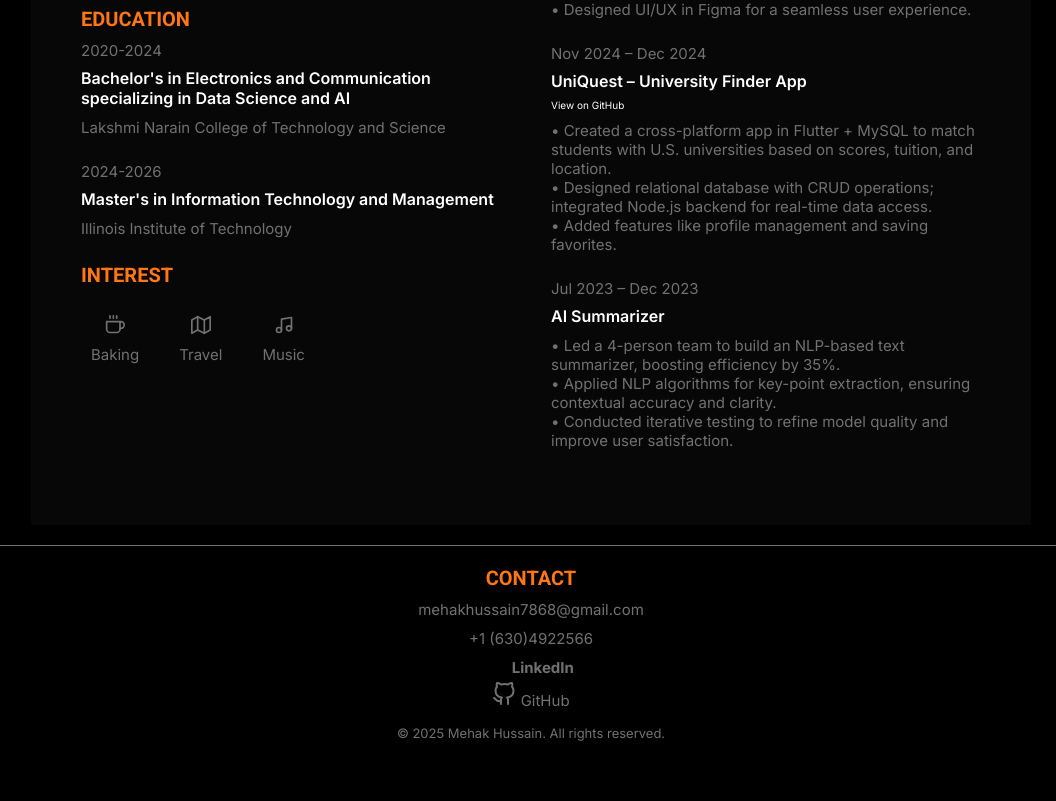
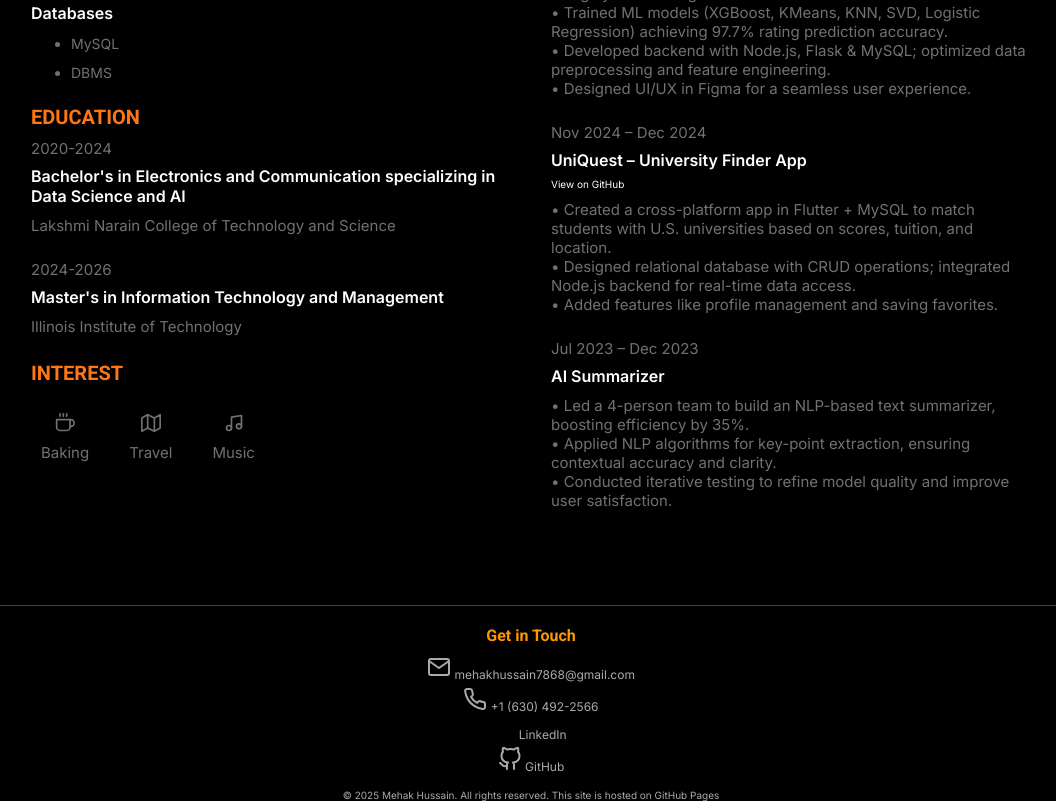
Before and after one commit to mehhakh13/Resume_mehak, a plain HTML site: page index.html in a window 1280 px wide. Shown: the part 942-1743 px from the top of the page, without its empty margins (109-1165 px from the left). Before the commit the page ends 1683 px from the top, so only its background shows below. Drawn offline with nearby package versions, Linux system fonts and the light colour scheme.

Commit message:
changes file name

```diff
--- a/Mehak_Hussain_Resume.HTML
+++ b/index.html
@@ -4,13 +4,13 @@
     <meta charset="UTF-8">
     <meta name="viewport" content="width=device-width, initial-scale=1.0">
     <title>Resume_mehak</title>
-    <link rel="stylesheet" href="Mehak_Hussain_Resume.CSS">
+    <link rel="stylesheet" href="style.css">
     <script src="https://unpkg.com/feather-icons"></script>
 
 </head>
 <body>
  <!-- Navigation -->
-  <nav>
+  <nav aria-label="Main navigation">
     <ul>
       <li><a href="#skills">Skills</a></li>
       <li><a href="#education">Education</a></li>
@@ -20,7 +20,9 @@
       <li><a href="#contact">Contact</a></li>
     </ul>
   </nav>
-  <div class="container">
+
+ <!-- header -->
+  <header>
     <div class="profile">
         <div class="profile_container">
             <div class="profile_image">
@@ -39,7 +41,14 @@
             </div>
         </div>
     </div>
-    <div class="left">
+  </header>
+
+<!-- ------main body-------- -->
+
+<section class="main-content">
+
+  <div id="left" class="left">
+    <!-- left content -->
      <div class="skills">
             <h2 class="title">Skills</h2>
 
@@ -137,7 +146,9 @@
                </div>
         </div>
   </div>
-    <div class="right">
+
+  <div id="right" class="right">
+    <!-- right content -->
      <div class="experience">
             <h3 class="title">Experience</h3>
             <div class="exp_item">
@@ -149,6 +160,7 @@
                     ● Implemented marketing strategies including social media campaigns, local promotions, and partnerships
                     ● Organized and managed 2 baking exhibitions enhancing the bakery’s visibility and community presence
                 </p>
+            </div>
     </div>
 
     <div class="projects">
@@ -185,93 +197,46 @@
                     • Conducted iterative testing to refine model quality and improve user satisfaction.
                   </p>
                 </div>
-              </div>
 
 
-
-
-            <!-- <div class="projects">
-                <h3 class="title">Projects</h3>
-                <div class="pro_items">
-                    <p class="profile_description">January 2025 - May 2025</p>
-                    <h4 class="content">Readiculous - Hybrid Book recomendation System </h4>
-                    <p class="profile_description">
-                        Developed a mobile-based hybrid recommendation system using Flutter for Android and iOS, integrating both content-
-based and collaborative filtering approaches.
-• Utilized GoodReads 100k dataset for personalized book suggestions and library acquisition optimization.
-• Built and optimized multiple ML models (XGBoost, KMeans, KNN, SVD, Logistic Regression) achieving up to 97.74%
-accuracy in rating prediction.
-• Designed backend using Node.js, Flask, and MySQL, with advanced feature engineering and data preprocessing in
-Python.
-• Created an interactive, user-friendly interface in Flutter and designed UI/UX prototypes in Figma.
-                    </p>
     </div>
-                <div class="pro_items">
-                    <p class="profile_description">November 2024 - December 2024</p>
-                    <h4 class="content">Readiculous - Uniquest App – University Finder Application </h4>
-                    <p class="profile_description">Developed a cross-platform mobile app using Flutter and MySQL to help students find U.S. universities based on
-                        GRE/TOEFL scores, tuition fees, and location.
-                        ● Designed and implemented a MySQL relational database with CRUD operations for managing university and student
-                        data, including features for saving favorites and managing profiles.
-                        ● Used Node.js as a backend for connecting the database to the flutter application.</p>
-                </div>
-                <div class="pro_items">
-                    <p class="profile_description">July 2023 – December 2023</p>
-                    <h4 class="content">AI Summarizer</h4>
-                    <p class="profile_description">
-                        Led a team of 4 to design and develop an AI-powered text summarization tool, improving summarization efficiency by
-                        35% based on post-launch feedback.
-                        • Implemented NLP algorithms to extract and condense key points from complex texts, enhancing clarity and relevance
-                        for end-users.
-                        • Conducted iterative testing and refinement to optimize output quality and maintain contextual accuracy
-                    </p>
-                </div> -->
-            </div>
-        </div>
-    </div>
-    <footer class="footer">
-        <div class="footer_left">
-          <h3 class="title">Contact</h3>
-          <div class="contact_info">
-            <p class="profile_description">mehakhussain7868@gmail.com</p>
-            <p class="profile_description">+1 (630)4922566</p>
-            <a href="https://www.linkedin.com/in/mehakhussain/" target="_blank" class="linkedin-link">
-              <img src="images/linkedin.png" alt="LinkedIn logo" class="linkedin-icon"> LinkedIn
-            </a>
-            <a href="https://github.com/mehhakh13" target="_blank" class="profile_description">
-              <i data-feather="github"></i> GitHub
-            </a>
-          </div>
-        </div>
-
-        <div class="footer_bottom">
-          <p class="profile_description">&copy; 2025 Mehak Hussain. All rights reserved.</p>
-        </div>
-      </footer>
-
-    <!-- <div class="bottom">
-        <div class="bottom_left">
-            <h3 class="title">Contact</h3>
-            <div class="btm_l">
-                <p class="profile_description">mehakhussain7868@gmail.com</p>
-                <p class="profile_description">+1 (630)4922566</p>
-                <a href="https://www.linkedin.com/in/mehakhussain/" target="_blank" class="linkedin-link">
-                    <img src="images/linkedin.png" alt="LinkedIn logo" class="linkedin-icon"> LinkedIn
-                 </a>
-                 <a href="https://github.com/mehhakh13" class="profile_description" target="_blank">
-                    <i data-feather="github"></i> GitHub
-                  </a>
-            </div> -->
-
 
 
 
   </div>
 
 
+</section>
+
+
+
+
+<!-- ----------footer------------ -->
+<footer class="footer">
+  <div class="footer_left">
+    <h2>Get in Touch</h2>
+    <div class="contact_info">
+      <a href="mailto:mehakhussain7868@gmail.com">
+        <i data-feather="mail" aria-label="Email"></i> mehakhussain7868@gmail.com
+      </a>
+      <a href="tel:+16304922566">
+        <i data-feather="phone" aria-label="Phone"></i> +1 (630) 492-2566
+      </a>
+      <a href="https://www.linkedin.com/in/mehakhussain/" target="_blank">
+        <img src="images/linkedin.png" alt="LinkedIn logo" class="linkedin-icon"> LinkedIn
+      </a>
+      <a href="https://github.com/mehhakh13" target="_blank">
+        <i data-feather="github" aria-label="GitHub"></i> GitHub
+      </a>
     </div>
   </div>
+
+  <div class="footer_bottom">
+    <p>&copy; 2025 Mehak Hussain. All rights reserved. This site is hosted on GitHub Pages</p>
   </div>
+</footer>
+
+
 
 
   <script>
--- a/Mehak_Hussain_Resume.CSS
+++ b/style.css
@@ -19,7 +19,7 @@ body{
     color: white;
 }
 
-/* common styles*/
+/* ------------common styles--------------------*/
 img{
     width: 100%;
 }
@@ -98,35 +98,70 @@ nav ul li a:hover {
     font-size: 1.4rem;
   }
 }
-/* layout */
-.container{
+
+
+
+/* -------------layout--------------------- */
+
+header{
     max-width: 1000px;
     width: 90%;
     margin: 0 auto;
-    display: grid;
+    /* display: grid; */
     padding: 5rem;
     background: #070707;
-    grid-template-columns: 1fr 1fr;
+    /* grid-template-columns: 1fr 1fr; */
     gap: 4rem;
 }
 @media only screen and (max-width: 768px) {
-    .container{
+    header{
         width: 100%;
         grid-template-columns: 1fr;
         padding: 3rem;
         gap: 7rem;
     }
 }
+
+
+.main-content {
+    display: grid;
+    grid-template-columns: 1fr 1fr;  /* left and right columns */
+    gap: 4rem;  /* spacing between columns */
+    max-width: 1000px;
+    width: 90%;
+    margin: 0 auto;
+    padding: 5rem 0;
+}
+
+@media only screen and (max-width: 768px) {
+    .main-content {
+        grid-template-columns: 1fr; /* stack columns on mobile */
+        padding: 3rem 1rem;
+        gap: 3rem;
+    }
+}
+
+
+
 .profile {
     grid-column: auto;
     margin-bottom: 2rem;
 }
 
 /* profile */
-.profile_container{
+.profile_container {
     display: flex;
     gap: 2rem;
+    align-items: center;
+    justify-content: center; /* centers horizontally */
 }
+@media only screen and (max-width: 768px) {
+    .profile_container {
+        flex-direction: column;
+        text-align: center;
+    }
+}
+
 .profile_image{
     width: 450px;
 }
@@ -162,10 +197,12 @@ nav ul li a:hover {
     color: var(--primary-color);
 }
 .circle-image {
-    width: 200px;      /* adjust size */
-    height: 200px;     /* make sure width = height */
-    border-radius: 50%; /* makes it a circle */
-    object-fit: cover;  /* keeps the image from stretching */
+    width: 300px;
+    height: 300px;
+    border-radius: 50%;
+    object-fit: cover;
+
+
 }
 @media only screen and (max-width:768px) {
     .profile_container{
@@ -191,25 +228,6 @@ nav ul li a:hover {
 }
 
 
-/* layout */
-
-.profile {
-    grid-column: 1 / -1;  /* makes profile span across both columns */
-}
-
-.left {
-    grid-column: 1;       /* left column */
-}
-
-.right {
-    grid-column: 2;       /* right column */
-}
-
-.bottom {
-    grid-column: 1 / -1;   /* span full width across both columns */
-    margin-top: 2rem;      /* space above it */
-    text-align: center;    /* optional: center text inside */
-}
 
 /* projects */
 .projects{
@@ -219,7 +237,9 @@ nav ul li a:hover {
 .pro_items{
     margin-bottom: 2.5rem;
 }
-/* interests */
+
+
+/* -------------interests------------------ */
 
 .int_items{
     margin-top: 2rem;
@@ -252,12 +272,33 @@ h1, h2, h3, .title {
   }
 
 
-  /* footer÷ */
+/* -------------download-button------ */
+.downloadbtn {
+    display: inline-block;
+    padding: 0.5rem 1rem;
+    border: 2px solid var(--primary-color);
+    border-radius: 5px;
+    font-weight: 600;
+  }
+  .downloadbtn:hover {
+    background: var(--primary-color);
+    color: black;
+}
+
+
+
+
+
+  /* -----------------------footer÷ ------------------------------*/
+
+
+
+
 .footer {
-    grid-column: 1 / -1;   /* span full width */
+  grid-column: 1 / -1;   /* full width */
   margin-top: 2rem;
   padding-top: 2rem;
-    border-top: 1px solid var(--text-color);
+  border-top: 1px solid #444;
   text-align: center;
 }
 
@@ -265,16 +306,23 @@ h1, h2, h3, .title {
   margin-bottom: 1rem;
 }
 
+.footer_left h2 {
+  font-size: 1.6rem;
+  margin-bottom: 1rem;
+  color: #ff9800;
+}
+
 .contact_info a {
   display: block;
   margin-top: 0.5rem;
-    font-size: 1.5rem;
-    color: var(--text-color);
+  font-size: 1.2rem;
+  color: #aaa; /* accessible gray */
+  text-decoration: none;
   transition: all 0.3s ease-in-out;
 }
 
 .contact_info a:hover {
-    color: var(--primary-color);
+  color: #ff9800; /* highlight on hover */
   transform: translateX(5px);
 }
 
@@ -283,11 +331,17 @@ h1, h2, h3, .title {
 }
 
 .footer_bottom p {
-    font-size: 1.3rem;
-    color: var(--text-color);
+  font-size: 1rem;
+  color: #aaa;
 }
 
-/* CONTACTS?   */
+
+
+
+
+
+
+/* --------------CONTACTS----------------------  */
 
 .linkedin-link {
   display: inline-flex;
@@ -306,21 +360,8 @@ h1, h2, h3, .title {
 }
 
 
-/* .downloadbtn */
 
-.downloadbtn {
-    display: inline-block;
-    padding: 0.5rem 1rem;
-    border: 2px solid var(--primary-color);
-    border-radius: 5px;
-    font-weight: 600;
-  }
-  .downloadbtn:hover {
-    background: var(--primary-color);
-    color: black;
-}
-
-/* interest design */
+/* -------------------interest design---------------------- */
 
 .int_item {
     display: flex;
@@ -342,7 +383,7 @@ h1, h2, h3, .title {
     color: black; /* icon turns black on hover */
 }
 
-  /* git */
+/* -------------- git ------------ */
 
 .btm_l a {
     display: block;
@@ -356,8 +397,6 @@ h1, h2, h3, .title {
     color: var(--primary-color);
     transform: translateX(5px);
 }
-
-
 
 
 .skill_list {
@@ -381,7 +420,7 @@ h1, h2, h3, .title {
   }
 
 
-/* Mobile Responsive */
+/* ----------------Mobile Responsive --------------------------*/
 @media only screen and (max-width: 768px) {
 
     /* Container */
```
Also changed, not shown: 1 other file. Lines whose indentation alone changed are shown as unchanged.
